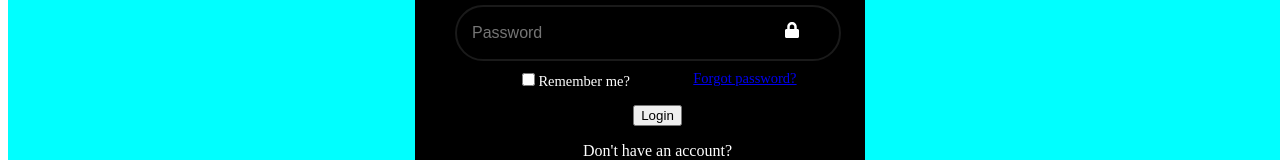
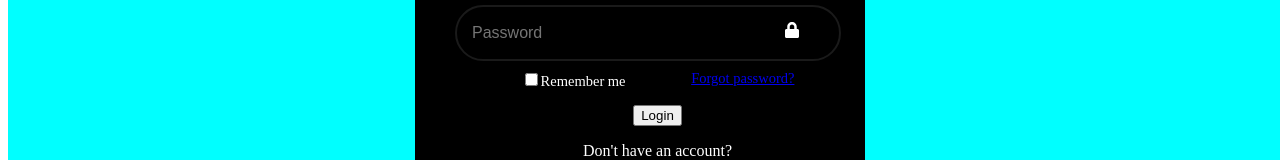
Before and after one commit to tumekie1999/876_Yaad_Groceries, a React (Create React App) app: page / in a window 1280 px wide. Shown: the part 361-521 px from the top of the page. Built offline with nearby package versions, Linux system fonts and the light colour scheme.

Commit message:
login page

```diff
--- a/src/App.js
+++ b/src/App.js
@@ -22,7 +22,7 @@ function App () {
                         <div className='remember'>
                             <label>
                                 <input type='checkbox'/>
-                                Remember me?
+                                Remember me
                             </label>
                             <a href='#'> Forgot password?</a>
                         </div>
```
